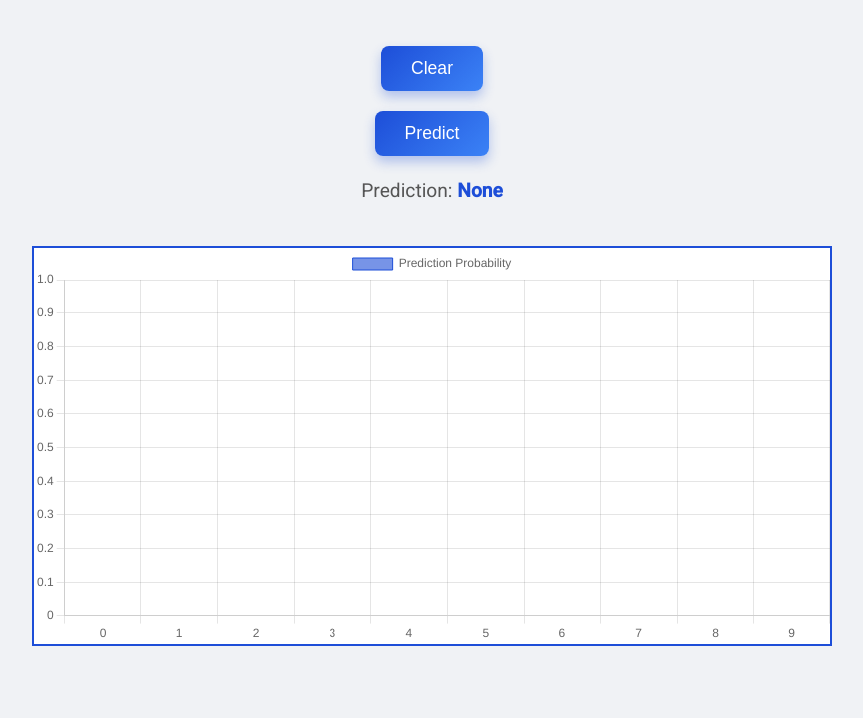
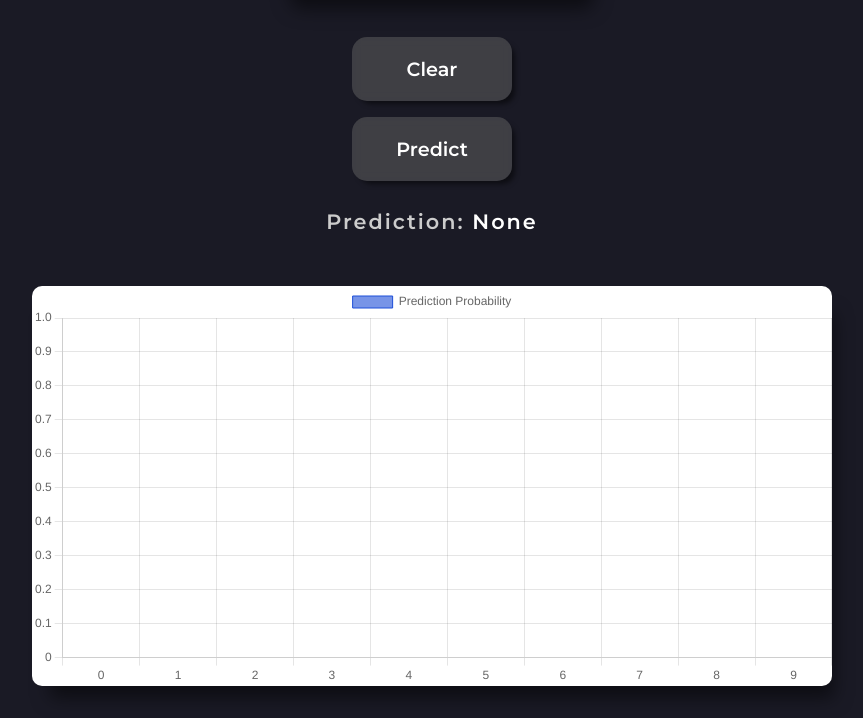
Before and after one commit to Anemosx/metis, a plain HTML site: page static/mnist/index.html in a window 1280 px wide. Shown: the part 457-1175 px from the top of the page, without its empty margins (208-1071 px from the left). Drawn offline with nearby package versions, Linux system fonts and the light colour scheme.

Commit message:
adjust mnist styling

```diff
--- /dev/null
+++ b/static/fonts/fonts.css
@@ -0,0 +1,27 @@
+@font-face {
+    font-family: 'montserratregular';
+    src: url('msr.otf') format('truetype');
+    font-weight: 400;
+    font-style: normal;
+}
+
+@font-face {
+    font-family: 'montserratsemibold';
+    src: url('mssb.otf') format('truetype');
+    font-weight: 600;
+    font-style: normal;
+}
+
+@font-face {
+    font-family: 'montserratextrabold';
+    src: url('mseb.otf') format('truetype');
+    font-weight: 800;
+    font-style: normal;
+}
+
+@font-face {
+    font-family: 'quicksandregular';
+    src: url('quickr.otf') format('truetype');
+    font-weight: 400;
+    font-style: normal;
+}
--- a/static/mnist/index.html
+++ b/static/mnist/index.html
@@ -4,7 +4,7 @@
     <meta charset="UTF-8">
     <title>MNIST Predictor</title>
     <link rel="stylesheet" href="/static/mnist/styles.css">
-    <link href="https://fonts.googleapis.com/css2?family=Roboto:wght@400;500&display=swap" rel="stylesheet">
+    <link href="/static/fonts/fonts.css" rel="stylesheet">
     <script src="https://cdn.jsdelivr.net/npm/chart.js"></script>
 </head>
 <body>
@@ -13,7 +13,7 @@
         <canvas id="drawCanvas"></canvas>
         <button id="clearButton">Clear</button>
         <button id="predictButton">Predict</button>
-        <p>Prediction: <span id="predictionOutput">None</span></p>
+        <predict>Prediction: <span id="predictionOutput">None</span></predict>
         <canvas id="distributionChart"></canvas>
     </div>
     <script src="/static/mnist/script.js"></script>
--- a/static/mnist/styles.css
+++ b/static/mnist/styles.css
@@ -1,10 +1,7 @@
 body {
-    font-family: 'Roboto', sans-serif;
-    background-color: #f0f2f5;
-    color: #333;
+    background-color: #1a1a25;
+    color: white;
     text-align: center;
-    margin: 0;
-    padding: 0;
     display: flex;
     justify-content: center;
     align-items: center;
@@ -13,98 +10,103 @@ body {
 }
 
 .container {
+    font-family: 'montserratsemibold', sans-serif;
     display: flex;
     flex-direction: column;
     align-items: center;
     justify-content: center;
     width: 100%;
-    max-width: 800px;
-    padding: 20px;
     margin: 0 auto;
 }
 
 h1 {
-    font-size: 2.5rem;
-    margin-bottom: 1.5rem;
-    color: #1d4ed8;
-    font-weight: 600;
+    font-family: 'montserratsemibold', sans-serif;
+    font-size: clamp(1rem, 2.5rem, 3rem);
+    color: white;
+    letter-spacing: 0.1875rem;
+    font-weight: 1000;
     line-height: 1.2;
 }
 
 canvas {
-    margin-bottom: 40px;
-    border: 2px dashed #1d4ed8;
-    background-color: #ffffff;
+    margin-top: 1.5rem;
+    margin-bottom: 1.5rem;
+    backdrop-filter: blur(0.3125rem);
+    border-radius: 1.25rem;
+    overflow: hidden;
+    opacity: 1;
+    display: flex;
+    align-items: center;
+    justify-content: center;
     image-rendering: pixelated;
-    margin-top: 20px;
-    width: 300px;
-    height: 300px;
     cursor: crosshair;
     transition: transform 0.3s ease, box-shadow 0.3s ease;
+    background: rgba(255, 255, 255, 0.8);
+    box-shadow: 0.625rem 1.25rem 1.125rem -0.5rem rgba(0, 0, 0, 0.5);
 }
 
 canvas:hover {
     transform: scale(1.2);
-    box-shadow: 0 4px 12px rgba(29, 78, 216, 0.2);
 }
 
 button {
-    margin-top: 20px;
-    padding: 12px 30px;
-    font-size: 1.1rem;
+    font-family: 'montserratsemibold', sans-serif;
+    margin-top: 1rem;
+    width: 10rem;
+    height: 4rem;
+    font-size: clamp(1rem, 1.2rem, 1.5rem);
+    font-weight: 600;
     cursor: pointer;
     border: none;
-    border-radius: 0.5rem;
-    background: linear-gradient(135deg, #1d4ed8, #3b82f6);
+    border-radius: 0.9375rem;
+    background: rgba(100, 100, 100, 0.5);
+    backdrop-filter: blur(0.3125rem);
     color: #fff;
-    transition: transform 0.3s ease, background 0.3s ease, box-shadow 0.3s ease;
-    box-shadow: 0 6px 12px rgba(29, 78, 216, 0.3);
+    overflow: hidden;
+    transition: transform 0.3s ease, box-shadow 0.3s ease;
+    box-shadow: 0.3125rem 0.3125rem 0.3125rem -0.125rem rgba(0, 0, 0, 0.5);
 }
 
 button:hover {
-    background: linear-gradient(135deg, #1e40af, #60a5fa);
+    background: rgba(255, 255, 255, 0.8);
+    color: rgba(0, 0, 0, 1.0);
     transform: scale(1.05);
-    box-shadow: 0 8px 16px rgba(29, 78, 216, 0.4);
 }
 
-p {
-    font-size: 1.2rem;
-    margin-top: 20px;
-    color: #555;
+predict {
+    margin-top: 1.5rem;
+    margin-bottom: 1.5rem;
+    font-size: clamp(1rem, 1.3rem, 1.5rem);
+    font-weight: 600;
+    color: #cccccc;
+    letter-spacing: 0.125rem;
     line-height: 1.6;
     max-width: 600px;
 }
 
 span#predictionOutput {
-    font-weight: bold;
-    color: #1d4ed8;
+    font-family: 'montserratsemibold', sans-serif;
+    font-size: clamp(1rem, 1.3rem, 1.5rem);
+    font-weight: 600;
+    color: white;
+}
+
+canvas#drawCanvas {
+    background-color: #ffffff;
+    width: 20rem;
+    height: auto;
+    min-width: 10rem;
+    min-height: 10rem;
+    max-width: 90vw;
+    aspect-ratio: 1;
 }
 
 canvas#distributionChart {
-    margin-top: 20px;
-    border: 2px solid #1d4ed8;
     background-color: #ffffff;
-    width: 800px;
-    height: 400px;
+    width: 50rem;
+    max-width: 90vw;
+    max-height: 45vw;
+    aspect-ratio: 2;
+    border-radius: 0.625rem;
     transform: scale(1);
 }
-
-@media (max-width: 600px) {
-    h1 {
-        font-size: 2rem;
-    }
-
-    canvas {
-        width: 80%;
-        height: auto;
-    }
-
-    button {
-        width: 80%;
-        font-size: 1.1rem;
-    }
-
-    p {
-        font-size: 1rem;
-    }
-}
```
Also changed, not shown: static/fonts/mseb.otf (added), static/fonts/msr.otf (added), static/fonts/mssb.otf (added), static/fonts/quickr.otf (added).
